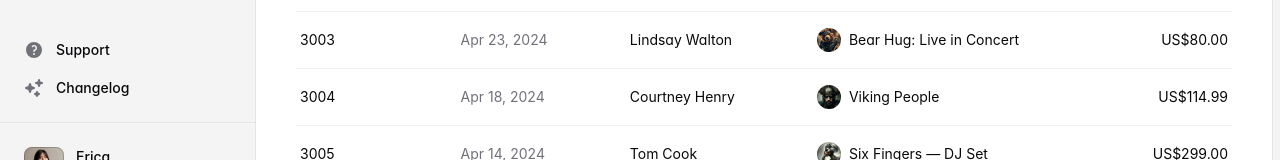
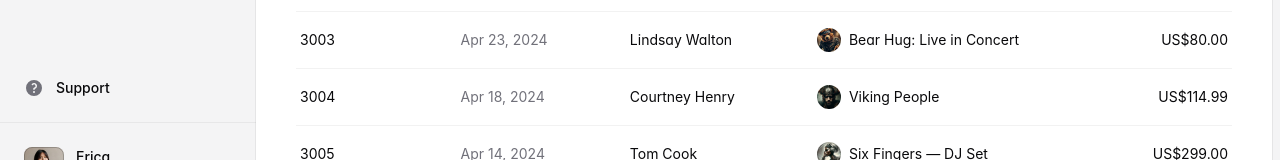
Before and after one commit to yveshughes/permitpilot, a Next.js app: page / in a window 1280 px wide. Shown: the part 589-749 px from the top of the page. Built offline with nearby package versions, Linux system fonts and the light colour scheme; a web font is replaced by a local one.

Commit message:
updated sidebar

```diff
--- a/src/app/application-layout.tsx
+++ b/src/app/application-layout.tsx
@@ -152,10 +152,6 @@ export function ApplicationLayout({
                 <QuestionMarkCircleIcon />
                 <SidebarLabel>Support</SidebarLabel>
               </SidebarItem>
-              <SidebarItem href="#">
-                <SparklesIcon />
-                <SidebarLabel>Changelog</SidebarLabel>
-              </SidebarItem>
             </SidebarSection>
           </SidebarBody>
 
```
